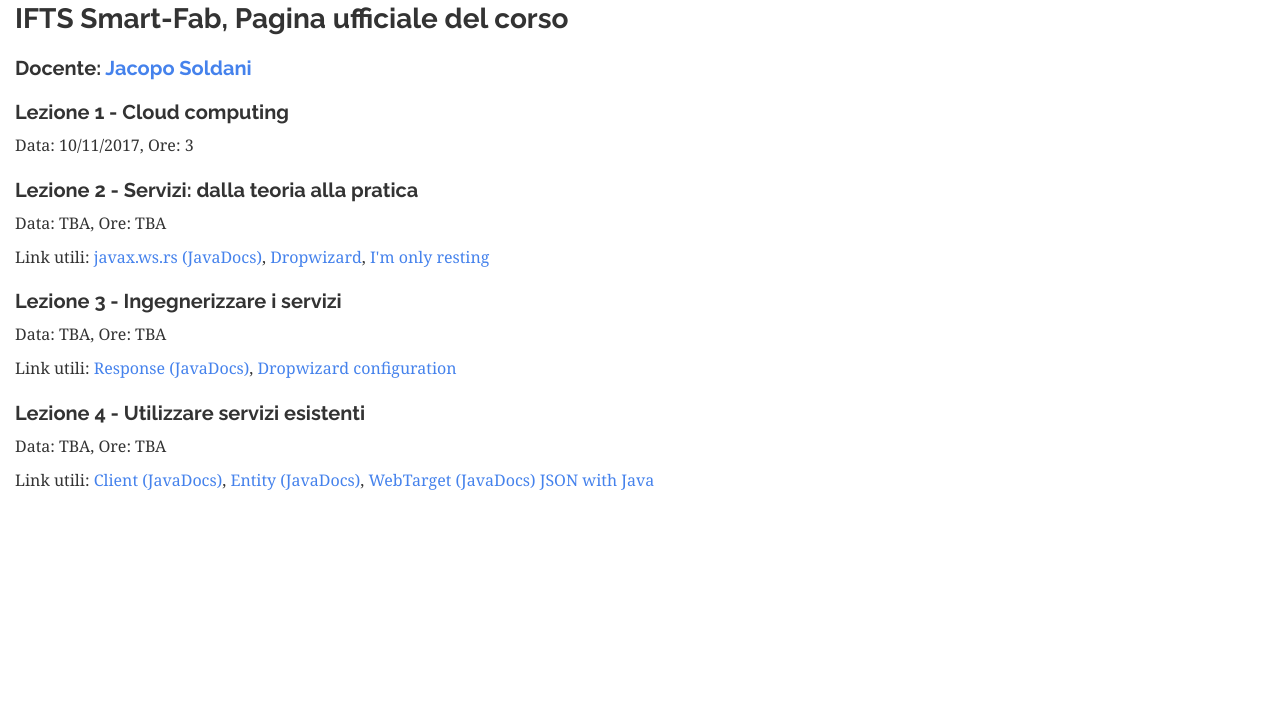
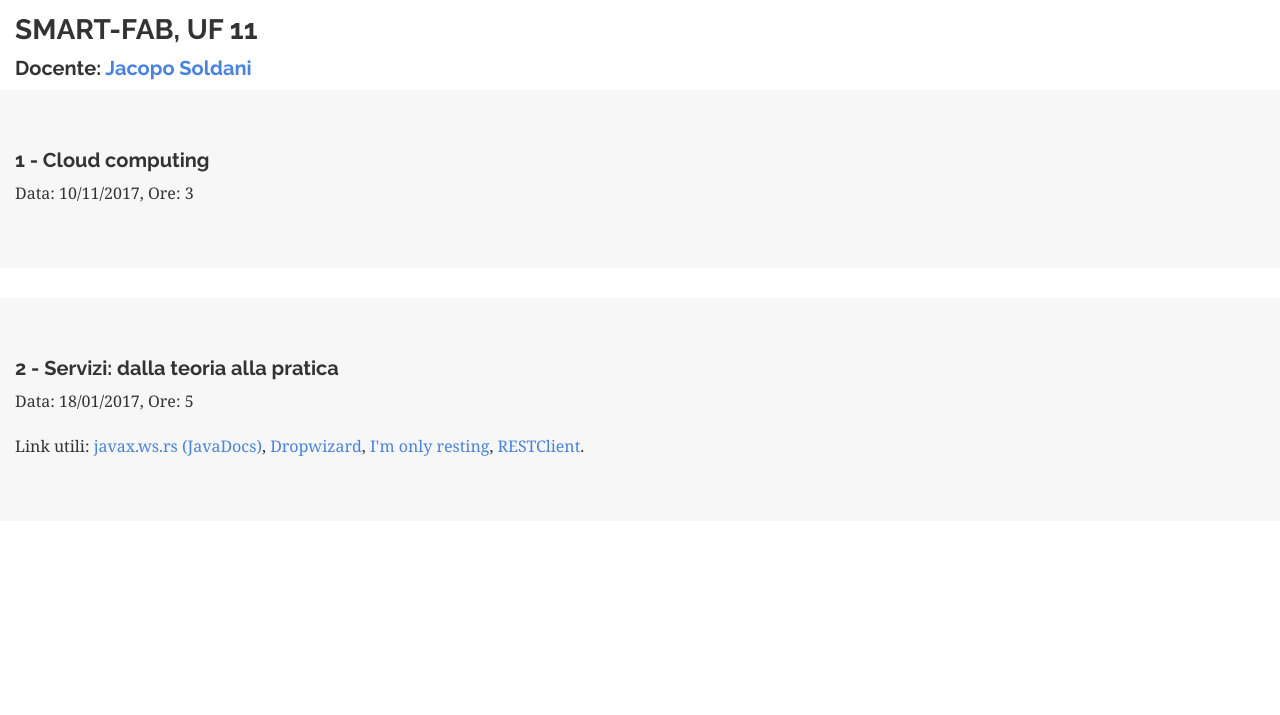
Before and after one commit to smart-fab-cloud/smart-fab-cloud.github.io, a plain HTML site: page index.html in a window 1280 px wide. Shown: the part 85-800 px from the top of the page. Drawn offline with Linux system fonts and the light colour scheme.

Commit message:
improved layout/visualisation, hidden next classes

```diff
--- a/index.html
+++ b/index.html
@@ -5,37 +5,41 @@
     <meta name="viewport" content="width=device-width, initial-scale=1.0">
 </head>
 <body>
-	<div class="col-lg-12 col-md-12 col-sm-12 col-xs-12">
+	<div class="col-lg-12 col-md-12 col-sm-12 col-xs-12"  style="background-color:#333333;color:white">
 		<h1>Introduzione al Cloud</h1>
-		<h3>IFTS Smart-Fab, Pagina ufficiale del corso</h3>
 	</div>
 	<div class="col-lg-12 col-md-12 col-sm-12 col-xs-12">
+		<h3>SMART-FAB, UF 11</h3>
 		<h4>Docente: <a href="http://pages.di.unipi.it/soldani" target="_blank">Jacopo Soldani</a></h4>
 	</div>
-	<div class="col-lg-12 col-md-12 col-sm-12 col-xs-12">
-		<h4>Lezione 1 - Cloud computing</h4>
-		<p>Data: 10/11/2017, Ore: 3 </p>
+	<div class="col-lg-12 col-md-12 col-sm-12 col-xs-12 jumbotron">
+		<h4>1 - Cloud computing</h4>
+		<p style="font-size:12pt">
+			Data: 10/11/2017, Ore: 3
+		</p>
 	</div>
-	<div class="col-lg-12 col-md-12 col-sm-12 col-xs-12">
-		<h4>Lezione 2 - Servizi: dalla teoria alla pratica</h4>
-		<p>Data: TBA, Ore: TBA</p>
-		<p>
+	<div class="col-lg-12 col-md-12 col-sm-12 col-xs-12 jumbotron">
+		<h4>2 - Servizi: dalla teoria alla pratica</h4>
+		<p style="font-size:12pt">
+			Data: 18/01/2017, Ore: 5
+			<br><br>
 			Link utili:
 			<a href="https://docs.oracle.com/javaee/7/api/javax/ws/rs/package-summary.html" target="_blank">javax.ws.rs (JavaDocs)</a>,
 			<a href="http://www.dropwizard.io/" target="_blank">Dropwizard</a>,
-			<a href="http://www.swensensoftware.com/im-only-resting" target="_blank">I'm only resting</a>
+			<a href="http://www.swensensoftware.com/im-only-resting" target="_blank">I'm only resting</a>,
+			<a href="http://restclient.net/" target="_blank">RESTClient</a>.
 		</p>
 	</div>
-	<div class="col-lg-12 col-md-12 col-sm-12 col-xs-12">
-		<h4>Lezione 3 - Ingegnerizzare i servizi</h4>
-		<p>Data: TBA, Ore: TBA</p>
-		<p>
+	<!--
+	<div class="col-lg-12 col-md-12 col-sm-12 col-xs-12 jumbotron">
+		<h4>3 - Ingegnerizzare i servizi</h4>
+		<p style="font-size:12pt">
+			Data: 18-19/01/2017, Ore: 10
+			<br><br>
 			Link utili:
 			<a href="https://docs.oracle.com/javaee/7/api/javax/ws/rs/core/Response.html" target="_blank">Response (JavaDocs)</a>,
 			<a href="http://www.dropwizard.io/1.2.0/docs/manual/configuration.html" target="_blank">Dropwizard configuration</a>
-		</p>
-		<!--
-		<p>
+			<br>
 			Soluzioni degli esercizi:
 			<a href="https://github.com/smart-fab-cloud/punteggi" target="_blank">Punteggi</a>,
 			<a href="https://github.com/smart-fab-cloud/inventario" target="_blank">Inventario</a>,
@@ -45,20 +49,20 @@
 			<a href="https://github.com/smart-fab-cloud/biblioteca" target="_blank">Biblioteca</a>,
 			<a href="https://github.com/smart-fab-cloud/registro" target="_blank">Registro</a>
 		</p>
-		-->
 	</div>
-	<div class="col-lg-12 col-md-12 col-sm-12 col-xs-12">
-		<h4>Lezione 4 - Utilizzare servizi esistenti</h4>
-		<p>Data: TBA, Ore: TBA</p>
-		<p>
+	-->
+	<!--
+	<div class="col-lg-12 col-md-12 col-sm-12 col-xs-12 jumbotron">
+		<h4>4 - Utilizzare servizi esistenti</h4>
+		<p style="font-size:12pt">
+			Data: TBA, Ore: TBA
+			<br><br>
 			Link utili:
 			<a href="https://docs.oracle.com/javaee/7/api/javax/ws/rs/client/Client.html" target="_blank">Client (JavaDocs)</a>,
 			<a href="https://docs.oracle.com/javaee/7/api/javax/ws/rs/client/Entity.html" target="_blank">Entity (JavaDocs)</a>,
 			<a href="https://docs.oracle.com/javaee/7/api/javax/ws/rs/client/WebTarget.html" target="_blank">WebTarget (JavaDocs)</a>
 			<a href="https://www.tutorialspoint.com/json/json_java_example.htm" target="_blank">JSON with Java</a>
-		</p>
-		<!--
-		<p>
+			<br>
 			Soluzioni degli esercizi:
 			<a href="https://github.com/smart-fab-cloud/punteggi-client" target="_blank">Esempio di client per Punteggi</a>,
 			<a href="https://github.com/smart-fab-cloud/punteggi-test" target="_blank">Unit tester per Punteggi</a>,
@@ -69,7 +73,7 @@
 			<a href="https://github.com/smart-fab-cloud/biblioteca-test" target="_blank">Unit tester per Biblioteca</a>,
 			<a href="https://github.com/smart-fab-cloud/registro-test" target="_blank">Unit tester per Registro</a>
 		</p>
-		-->
 	</div>
+	-->
 	<link rel="stylesheet" type="text/css" href="bootstrap.min.css">
 </body>
```
